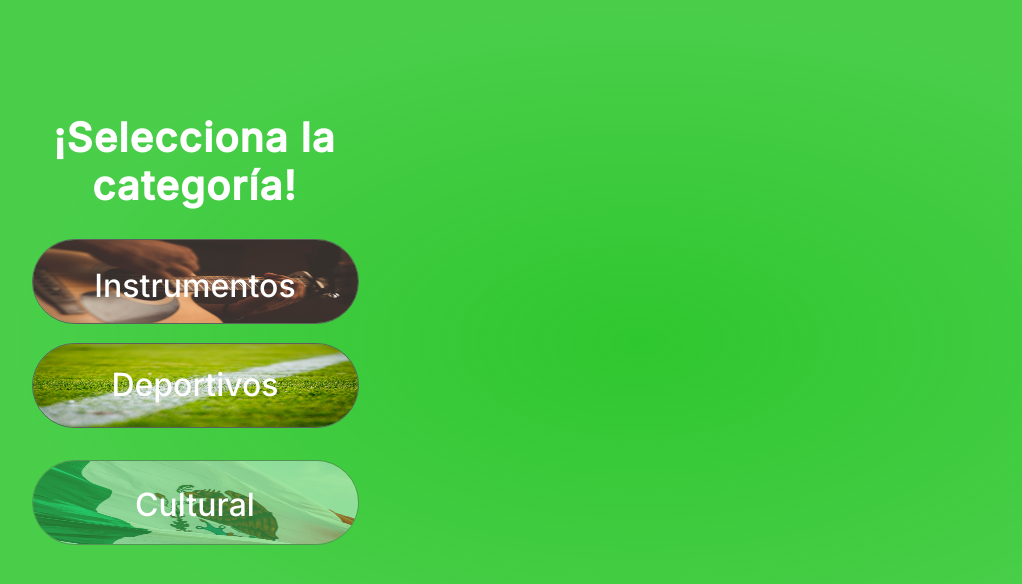
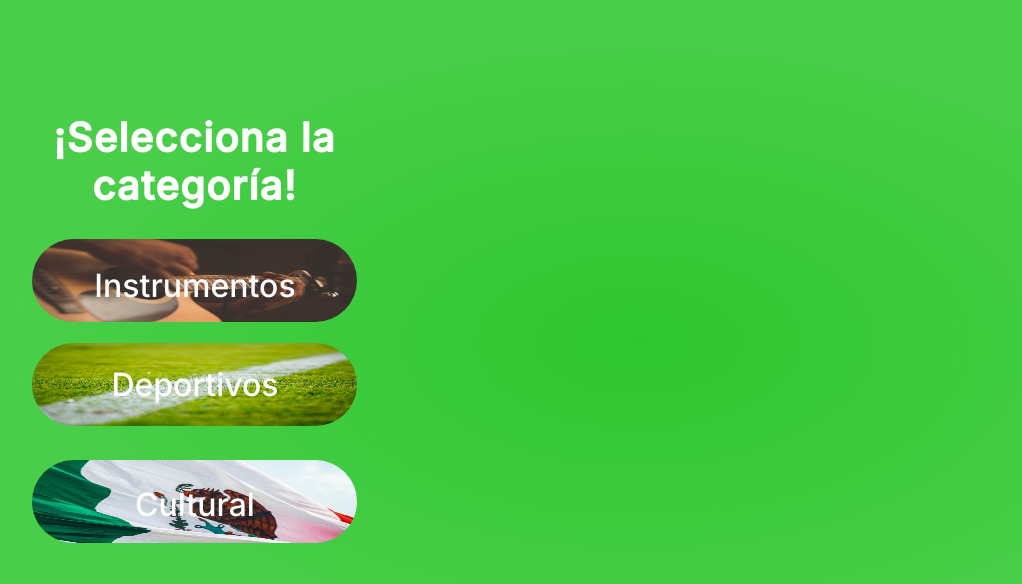
Before and after one commit to Israel-Mancha/FortiApp, a PHP site: page /selecciona_cat.php in a window 1280 px wide. Shown: the top 584 px of the page, without its empty margins (1-1023 px from the left). Run offline with PHP 8.4, Linux system fonts and the light colour scheme.

Commit message:
Actualizado

```diff
--- a/css/styles.css
+++ b/css/styles.css
@@ -135,7 +135,7 @@ color: #FFFFFF;
   left: 25px;
   top: 231px;
   border-radius: 50px;
-  border: 1px solid #5e5e5e;
+  border: 0;
 }
 .btndeportivos{
   position: absolute;
@@ -144,7 +144,7 @@ height: 83px;
 left: 25px;
 top: 335px;
 border-radius: 50px;
-border: 1px solid #5e5e5e;
+border: 0;
 }
 .btncultural{
   position: absolute;
@@ -153,8 +153,7 @@ border: 1px solid #5e5e5e;
   left: 25px;
   top: 452px;
   border-radius: 50px;
-  opacity: .5;
-  border: 1px solid #5e5e5e;
+  border: 0;
 }
 .palabra_instrumentos{
 position: absolute;
```
